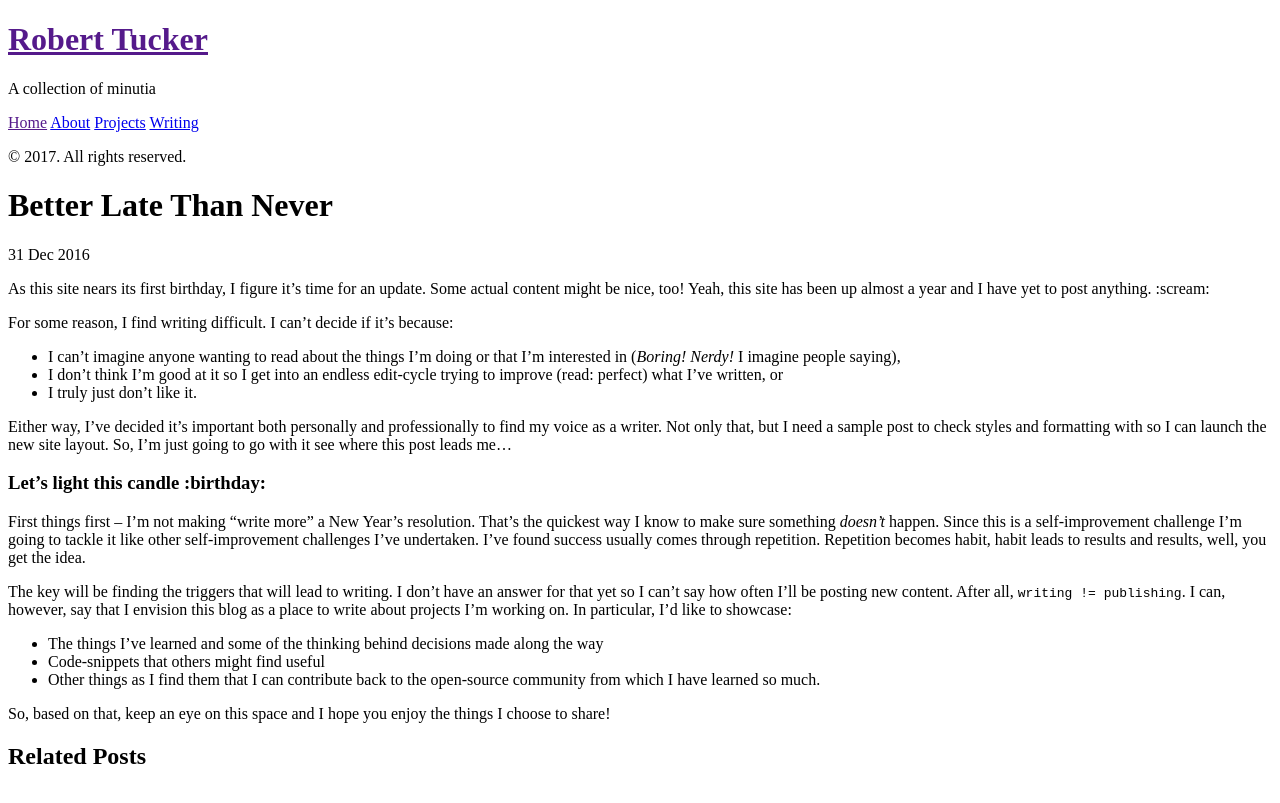
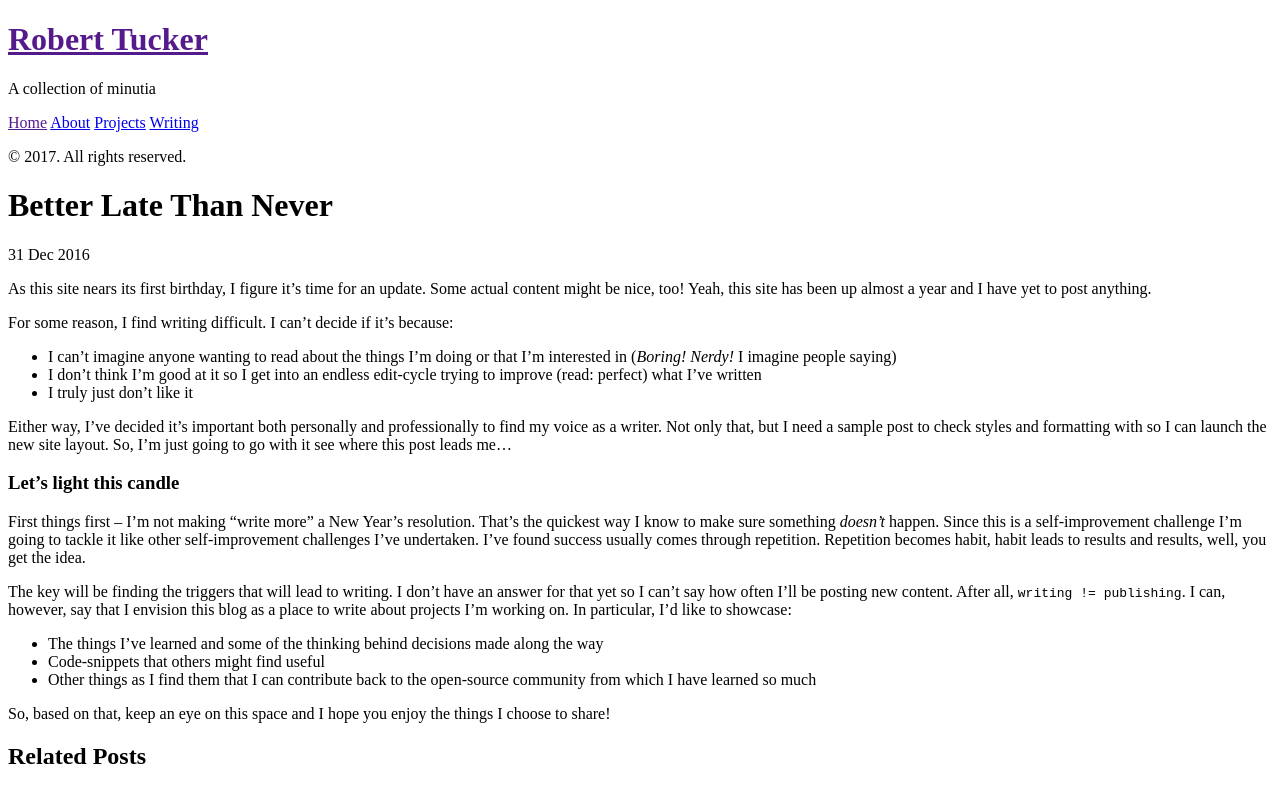
Before and after one commit to robertwtucker/robertwtucker-site, a Jekyll site: the page built from _posts/2016-12-31-better-late-than-never.md, in a window 1280 px wide. Shown: the top 803 px of the page. Built offline with Jekyll 4.4.1, drawn with Linux system fonts in a browser that asks for light colours.

Commit message:
Removes emoji and fixes bullets

```diff
--- a/_posts/2016-12-31-better-late-than-never.md
+++ b/_posts/2016-12-31-better-late-than-never.md
@@ -3,22 +3,24 @@ layout: post
 title: Better Late Than Never
 ---
 
-As this site nears its first birthday, I figure it's time for an update. Some actual content might be nice, too! Yeah, this site has been up almost a year and I have yet to post anything. :scream:
+As this site nears its first birthday, I figure it's time for an update. Some actual content might be nice, too! Yeah, this site has been up almost a year and I have yet to post anything.
 
 For some reason, I find writing difficult. I can't decide if it's because:
-- I can't imagine anyone wanting to read about the things I'm doing or that I'm interested in (<em>Boring! Nerdy!</em> I imagine people saying),
-- I don't think I'm good at it so I get into an endless edit-cycle trying to improve (read: perfect) what I've written, or
-- I truly just don't like it.
+
+- I can't imagine anyone wanting to read about the things I'm doing or that I'm interested in (<em>Boring! Nerdy!</em> I imagine people saying)
+- I don't think I'm good at it so I get into an endless edit-cycle trying to improve (read: perfect) what I've written
+- I truly just don't like it
 
 Either way, I've decided it's important both personally and professionally to find my voice as a writer. Not only that, but I need a sample post to check styles and formatting with so I can launch the new site layout. So, I'm just going to go with it see where this post leads me...
 
-### Let's light this candle :birthday:
+### Let's light this candle
 
 First things first &ndash; I'm not making "write more" a New Year's resolution. That's the quickest way I know to make sure something <em>doesn't</em> happen. Since this is a self-improvement challenge I'm going to tackle it like other self-improvement challenges I've undertaken. I've found success usually comes through repetition. Repetition becomes habit, habit leads to results and results, well, you get the idea.
 
 The key will be finding the triggers that will lead to writing. I don't have an answer for that yet so I can't say how often I'll be posting new content. After all, `writing != publishing`. I can, however, say that I envision this blog as a place to write about projects I'm working on. In particular, I'd like to showcase:
+
 - The things I've learned and some of the thinking behind decisions made along the way
 - Code-snippets that others might find useful
-- Other things as I find them that I can contribute back to the open-source community from which I have learned so much.
+- Other things as I find them that I can contribute back to the open-source community from which I have learned so much
 
 So, based on that, keep an eye on this space and I hope you enjoy the things I choose to share!
```
